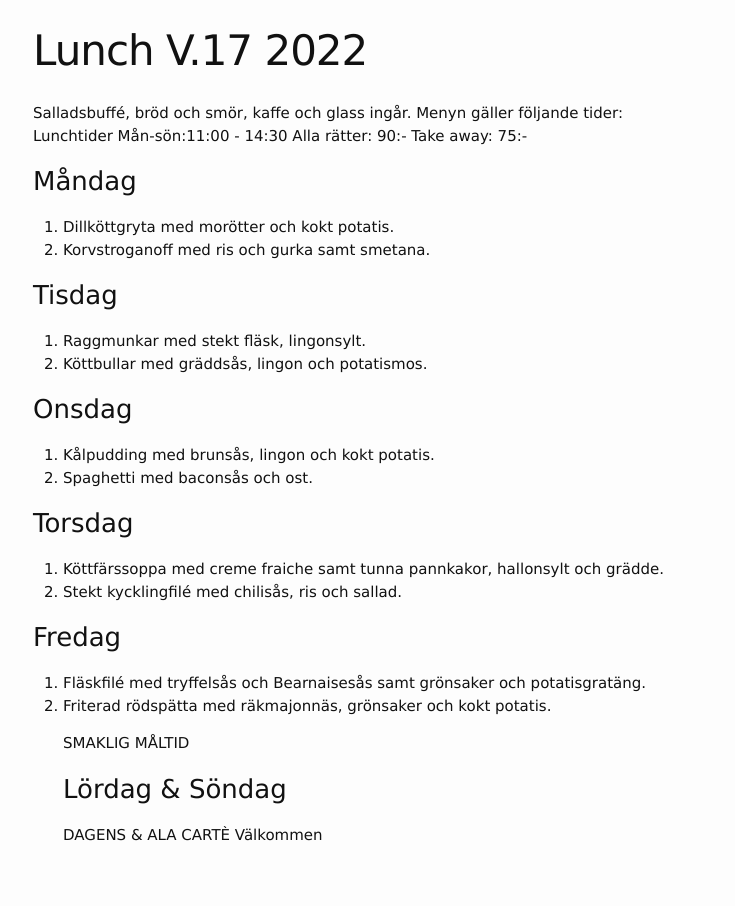
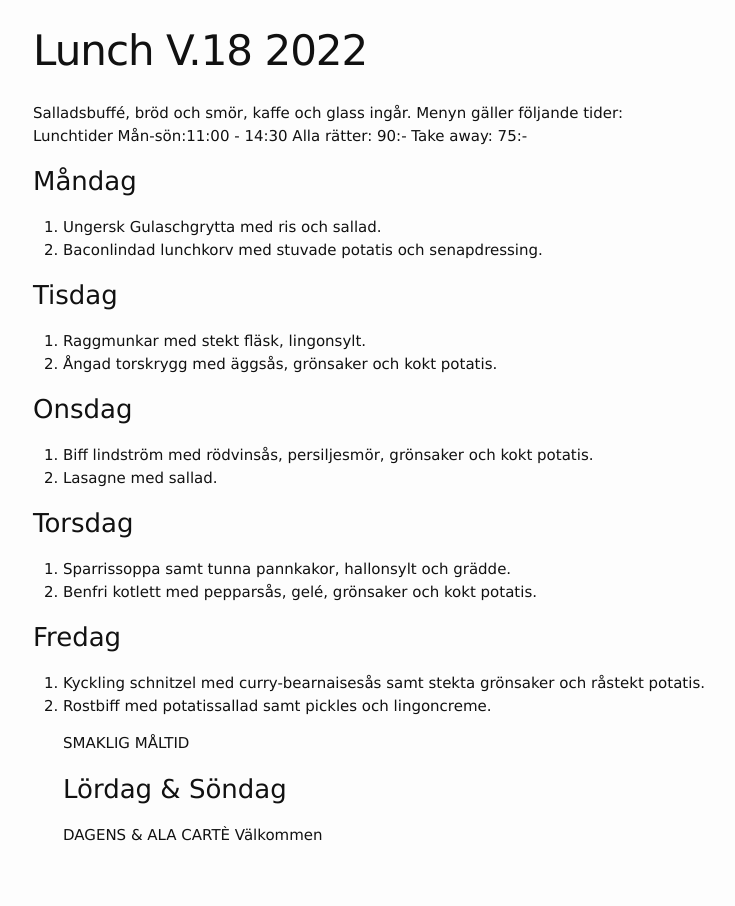
Before and after one commit to FarInn62/farinn62.github.io, a Jekyll site: the page built from lunch.md, in a window 1280 px wide. Shown: the whole page, without its empty margins (237-972 px from the left). Built offline with Jekyll 4.4.1, drawn with Linux system fonts in a browser that asks for light colours.

Commit message:
Update lunch.md

```diff
--- a/lunch.md
+++ b/lunch.md
@@ -1,6 +1,6 @@
 ---
 layout: foodmenu
-title: Lunch V.17  2022
+title: Lunch V.18  2022
 permalink: /lunch/
 published: true
 ---
@@ -10,24 +10,24 @@ Lunchtider  Mån-sön:11:00 - 14:30
 Alla rätter: 90:- Take away: 75:-
 
 ### Måndag
-1. Dillköttgryta med morötter och kokt potatis.
-2. Korvstroganoff med ris och gurka samt smetana.
+1. Ungersk Gulaschgrytta med ris och sallad.
+2. Baconlindad lunchkorv med stuvade potatis och senapdressing.
 
 ### Tisdag
 1. Raggmunkar med stekt fläsk, lingonsylt.
-2. Köttbullar med gräddsås, lingon och potatismos.
+2. Ångad torskrygg med äggsås, grönsaker och kokt potatis.
 
 ### Onsdag
-1. Kålpudding med brunsås, lingon och kokt potatis.
-2. Spaghetti med baconsås och ost.
+1. Biff lindström med rödvinsås, persiljesmör, grönsaker och kokt potatis.
+2. Lasagne med sallad.
 
 ### Torsdag
-1. Köttfärssoppa med creme fraiche samt tunna pannkakor, hallonsylt och grädde.
-2. Stekt kycklingfilé med chilisås, ris och sallad.
+1. Sparrissoppa samt tunna pannkakor, hallonsylt och grädde.
+2. Benfri kotlett med pepparsås, gelé, grönsaker och kokt potatis.
 
 ### Fredag
-1. Fläskfilé med tryffelsås och Bearnaisesås samt grönsaker och potatisgratäng.
-2. Friterad rödspätta med räkmajonnäs, grönsaker och kokt potatis.
+1. Kyckling schnitzel med curry-bearnaisesås samt stekta grönsaker och råstekt potatis.
+2. Rostbiff med potatissallad samt pickles och lingoncreme.
 
    SMAKLIG MÅLTID
    ### Lördag & Söndag
```
